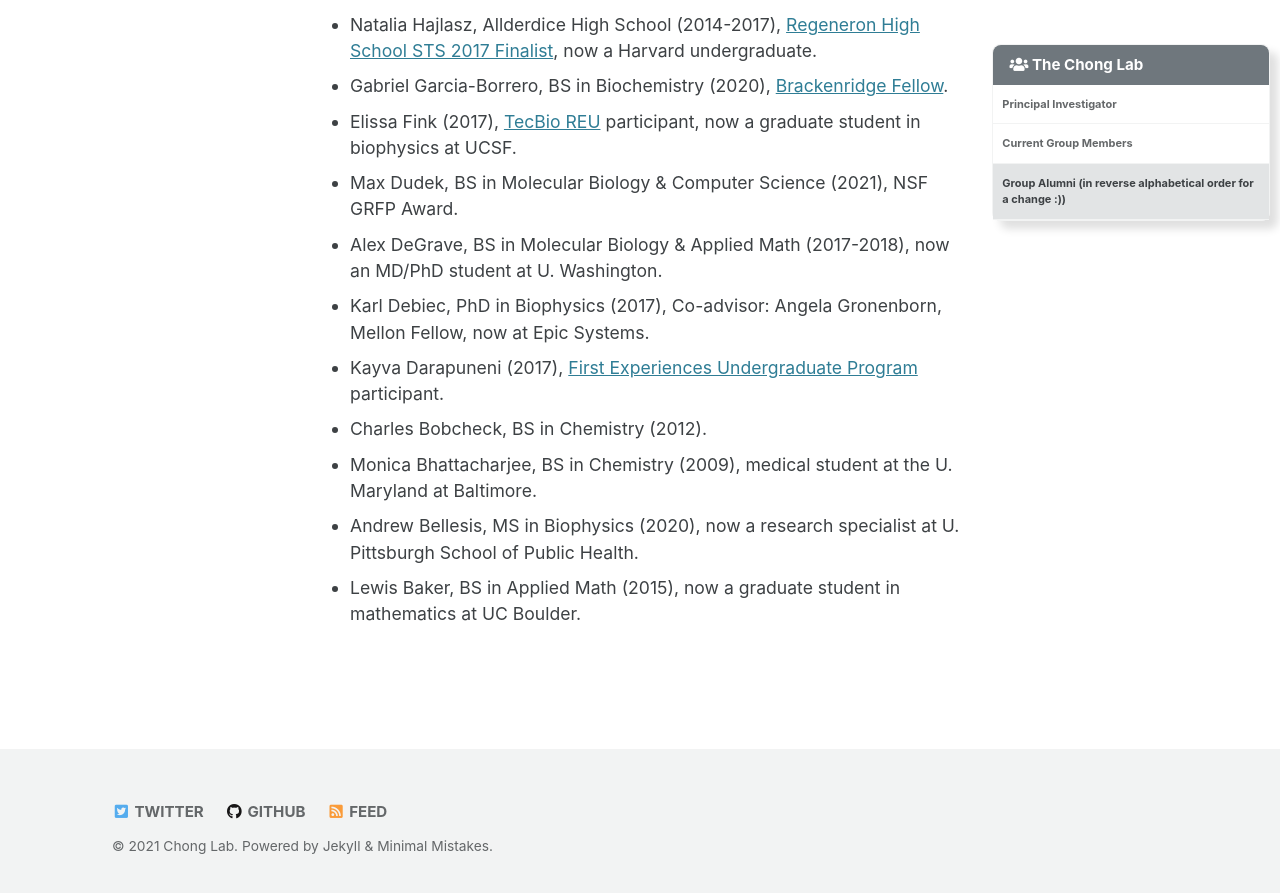
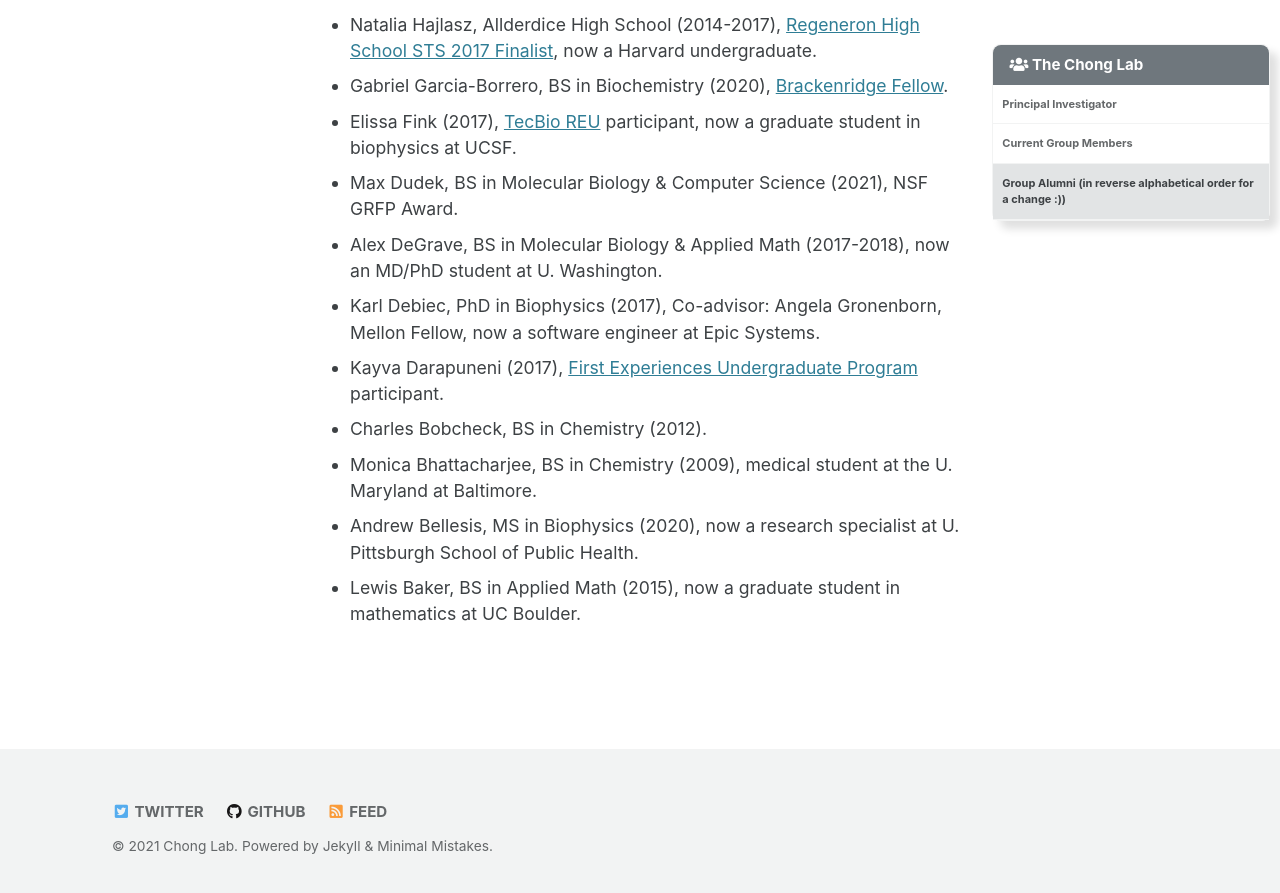
Before and after one commit to darianyang/mm-github-pages-test, a Jekyll site: the page built from _pages/people.md, in a window 1280 px wide and 900 px high, scrolled down 2485 px. Shown: the top 893 px of the window. Built offline with Jekyll 4.4.1, drawn with Linux system fonts in a browser that asks for light colours; cached includes are drawn as plain includes.

Commit message:
Update people.md

```diff
--- a/_pages/people.md
+++ b/_pages/people.md
@@ -97,7 +97,7 @@ current_group:
 * Elissa Fink (2017), [TecBio REU](http://www.tecbioreu.pitt.edu/) participant, now a graduate student in biophysics at UCSF.
 * Max Dudek, BS in Molecular Biology & Computer Science (2021), NSF GRFP Award.
 * Alex DeGrave, BS in Molecular Biology & Applied Math (2017-2018), now an MD/PhD student at U. Washington.
-* Karl Debiec, PhD in Biophysics (2017), Co-advisor: Angela Gronenborn, Mellon Fellow, now at Epic Systems.
+* Karl Debiec, PhD in Biophysics (2017), Co-advisor: Angela Gronenborn, Mellon Fellow, now a software engineer at Epic Systems.
 * Kayva Darapuneni (2017), [First Experiences Undergraduate Program](https://www.asundergrad.pitt.edu/research/first-experiences-research) participant.
 * Charles Bobcheck, BS in Chemistry (2012).
 * Monica Bhattacharjee, BS in Chemistry (2009), medical student at the U. Maryland at Baltimore.
```
